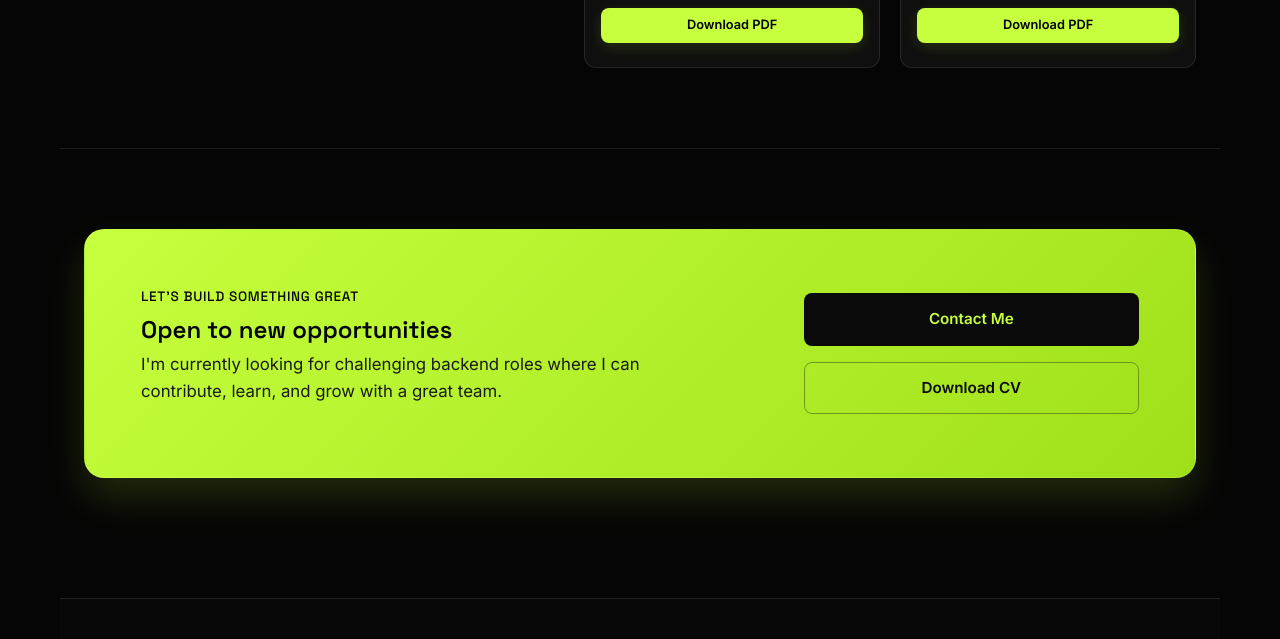
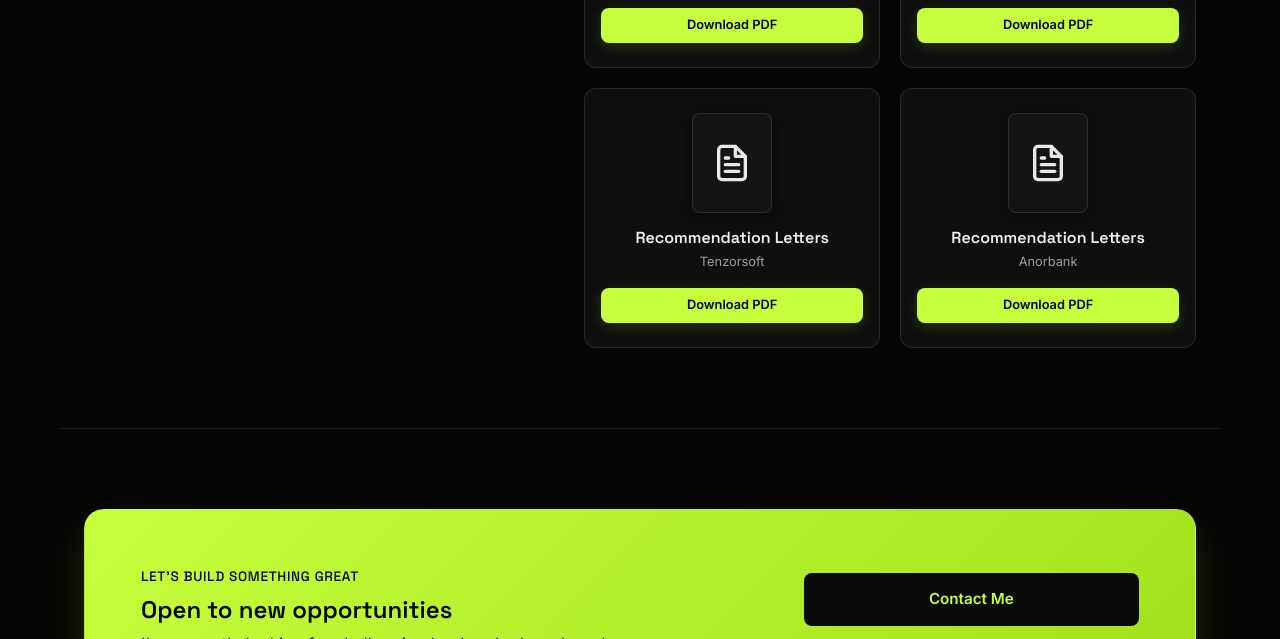
Before and after one commit to AtamjonRakhimov/portfolio, a plain HTML site: page index.html in a window 1280 px wide. Shown: the part 5989-6628 px from the top of the page. Drawn offline with Linux system fonts and the light colour scheme.

Commit message:
chore: added recommadation latter from anorbank and update certificates

```diff
--- a/index.html
+++ b/index.html
@@ -498,6 +498,46 @@
                     PDF</a>
             </div>
 
+            <!-- PDF Item 3 -->
+            <div class="pdf-card glass-card">
+                <div class="pdf-preview">
+                    <svg width="40" height="40" viewBox="0 0 24 24" fill="none" stroke="#E9E9E9" stroke-width="2"
+                         stroke-linecap="round" stroke-linejoin="round">
+                        <path d="M14 2H6a2 2 0 0 0-2 2v16a2 2 0 0 0 2 2h12a2 2 0 0 0 2-2V8z"></path>
+                        <polyline points="14 2 14 8 20 8"></polyline>
+                        <line x1="16" y1="13" x2="8" y2="13"></line>
+                        <line x1="16" y1="17" x2="8" y2="17"></line>
+                        <polyline points="10 9 9 9 8 9"></polyline>
+                    </svg>
+                </div>
+                <div class="pdf-info">
+                    <h4 data-i18n="rec_2_title">Recommendation Letter</h4>
+                    <span>Tenzorsoft</span>
+                </div>
+                <a href="docs/Recommendation_Tenzorsoft.pdf " class="btn btn--accent glass-btn pdf-btn" download data-i18n="rec_btn">Download
+                    PDF</a>
+            </div>
+
+            <!-- PDF Item 4 -->
+            <div class="pdf-card glass-card">
+                <div class="pdf-preview">
+                    <svg width="40" height="40" viewBox="0 0 24 24" fill="none" stroke="#E9E9E9" stroke-width="2"
+                         stroke-linecap="round" stroke-linejoin="round">
+                        <path d="M14 2H6a2 2 0 0 0-2 2v16a2 2 0 0 0 2 2h12a2 2 0 0 0 2-2V8z"></path>
+                        <polyline points="14 2 14 8 20 8"></polyline>
+                        <line x1="16" y1="13" x2="8" y2="13"></line>
+                        <line x1="16" y1="17" x2="8" y2="17"></line>
+                        <polyline points="10 9 9 9 8 9"></polyline>
+                    </svg>
+                </div>
+                <div class="pdf-info">
+                    <h4 data-i18n="rec_2_title">Recommendation Letter</h4>
+                    <span>Anorbank</span>
+                </div>
+                <a href="docs/Recomedation_Letter_Anorbank.pdf " class="btn btn--accent glass-btn pdf-btn" download data-i18n="rec_btn">Download
+                    PDF</a>
+            </div>
+
         </div>
     </section>
 
```
Also changed, not shown: 3 other files.
